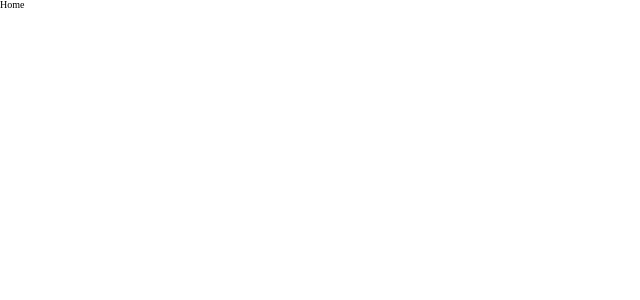
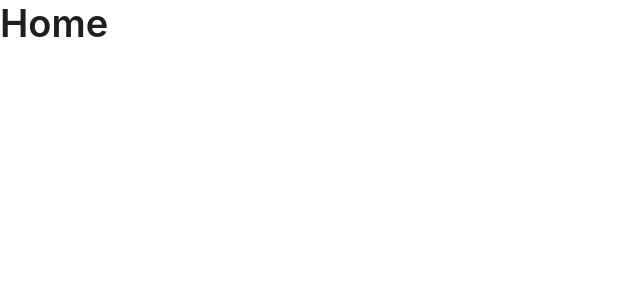
Before and after one commit to thanhnhan-12/dashboard, a React (Vite) app: page / in a window 1280 px wide. Shown: the top 300 px of the page, without its empty margins (0-640 px from the left). Built offline with nearby package versions, Linux system fonts and the light colour scheme.

Commit message:
config antd - axios - add lazy router

```diff
--- a/src/App.tsx
+++ b/src/App.tsx
@@ -1,18 +1,41 @@
 import { BrowserRouter as Router, Route, Routes } from "react-router-dom";
 import "./App.css";
-import Home from "./pages/home";
-import Dashboard from "./pages/dashboard";
-import Login from "./pages/login";
+import { lazy, Suspense } from "react";
 // import Navbar from "./components/navbar";
+
+const Home = lazy(() => import("./pages/home"));
+const Dashboard = lazy(() => import("./pages/dashboard"));
+const Login = lazy(() => import("./pages/login"));
 
 function App() {
   return (
     <Router>
       {/* <Navbar /> */}
       <Routes>
-        <Route path="/" element={<Home />} />
-        <Route path="/dashboard" element={<Dashboard />} />
-        <Route path="/login" element={<Login />} />
+        <Route
+          path="/"
+          element={
+            <Suspense fallback="Loading">
+              <Home />
+            </Suspense>
+          }
+        />
+        <Route
+          path="/dashboard"
+          element={
+            <Suspense fallback="Loading">
+              <Dashboard />
+            </Suspense>
+          }
+        />
+        <Route
+          path="/login"
+          element={
+            <Suspense fallback="Loading">
+              <Login />
+            </Suspense>
+          }
+        />
       </Routes>
     </Router>
   );
--- a/src/pages/dashboard/index.tsx
+++ b/src/pages/dashboard/index.tsx
@@ -1,8 +1,12 @@
+import { ConfigProvider, Typography } from "antd";
+import { customTheme } from "../../theme/palette";
 
 const Dashboard = () => {
   return (
-    <div>Dashboard</div>
-  )
-}
+    <ConfigProvider>
+      <Typography.Title level={1}>Dashboard</Typography.Title>
+    </ConfigProvider>
+  );
+};
 
-export default Dashboard
+export default Dashboard;
--- a/src/pages/home/index.tsx
+++ b/src/pages/home/index.tsx
@@ -1,8 +1,14 @@
+import { ConfigProvider, Typography } from "antd";
+import { customTheme } from "../../theme/palette";
 
 const Home = () => {
   return (
-    <div>Home</div>
-  )
-}
+    <ConfigProvider
+      theme={{ token: { colorPrimary: customTheme.color.primary } }}
+    >
+      <Typography.Title level={1}>Home</Typography.Title>
+    </ConfigProvider>
+  );
+};
 
-export default Home
+export default Home;
--- a/src/pages/login/index.tsx
+++ b/src/pages/login/index.tsx
@@ -1,8 +1,11 @@
+import { ConfigProvider } from "antd";
 
 const Login = () => {
   return (
-    <div>Login</div>
-  )
-}
+    <ConfigProvider>
+      <div>Login</div>
+    </ConfigProvider>
+  );
+};
 
-export default Login
+export default Login;
--- /dev/null
+++ b/src/theme/palette/index.ts
@@ -0,0 +1,11 @@
+interface ConfigColor {
+  color: { primary: string };
+  size: 'large' | 'default' | 'small';
+}
+
+export const customTheme: ConfigColor = {
+  color: {
+    primary: "red",
+  },
+  size: "large",
+};
```
Also changed, not shown: src/api/axiosClient.ts (added, +9 -0 lines), src/main.tsx (+7 -7 lines).
